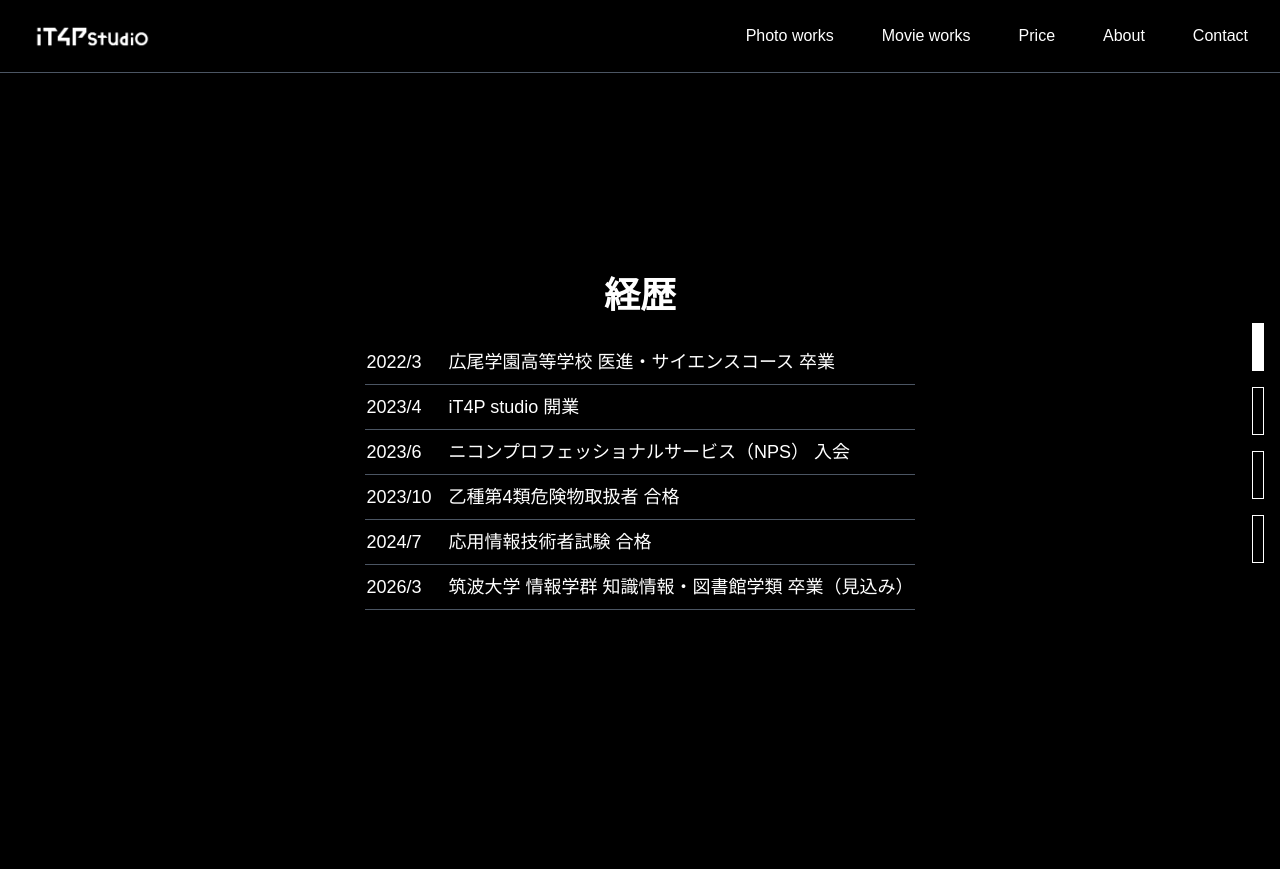
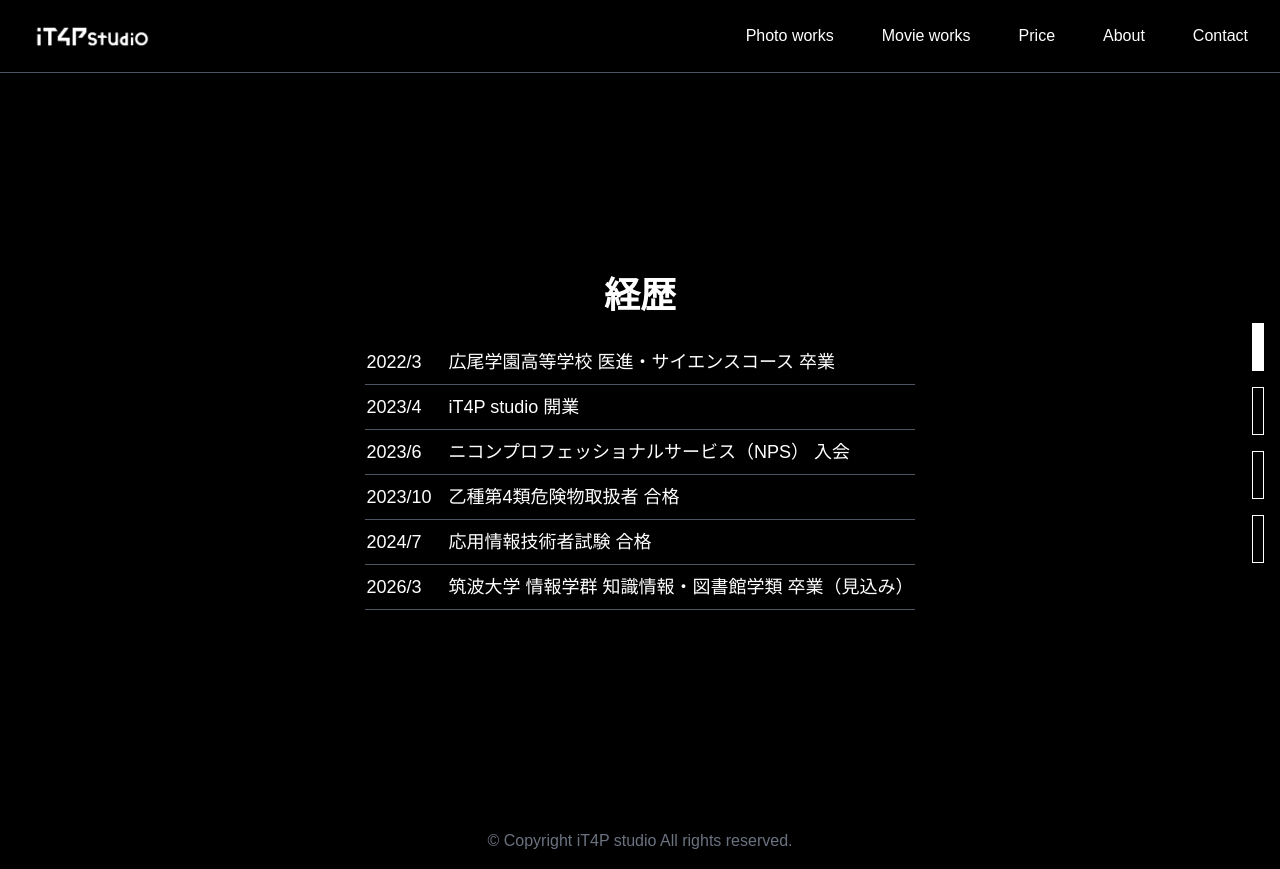
Before and after one commit to iT4P-studio/portfolio, a Next.js app: page /about in a window 1280 px wide. Before the commit the page ends 813 px from the top, so only its background shows below. Built offline with nearby package versions, Linux system fonts and the light colour scheme.

Commit message:
add copy rights

```diff
--- a/app/HomeClient.jsx
+++ b/app/HomeClient.jsx
@@ -19,14 +19,14 @@ export default function HomeClient({ slides }) {
     }
   }, [visibleCount]);
 
-  // スライド切り替え
+  // スライドショー切り替え: テキスト全表示後に開始
   useEffect(() => {
-    if (!slides.length) return;
+    if (visibleCount < phrasesWithComma.length || !slides.length) return;
     const id = setInterval(() => {
       setSlideIndex((i) => (i + 1) % slides.length);
     }, 4000);
     return () => clearInterval(id);
-  }, [slides.length]);
+  }, [slides.length, visibleCount]);
 
   return (
     <div className="relative flex flex-col">
--- a/app/layout.js
+++ b/app/layout.js
@@ -9,13 +9,20 @@ export const metadata = {
 
 export default function RootLayout({ children }) {
   return (
-    <html lang="ja">
-      <body>
+    <html lang="ja" className="flex flex-col min-h-screen">
+      <body className="flex flex-col flex-grow">
         {/* 全ページ共通のヘッダー */}
         <Header />
 
         {/* ページごとの内容 */}
-        <main className="overflow-hidden">{children}</main>
+        <main className="flex-grow overflow-hidden">
+          {children}
+        </main>
+
+        {/* フッター */}
+        <footer className="bg-black text-gray-500 text-center py-4">
+          © Copyright iT4P studio All rights reserved.
+        </footer>
       </body>
     </html>
   )
```
